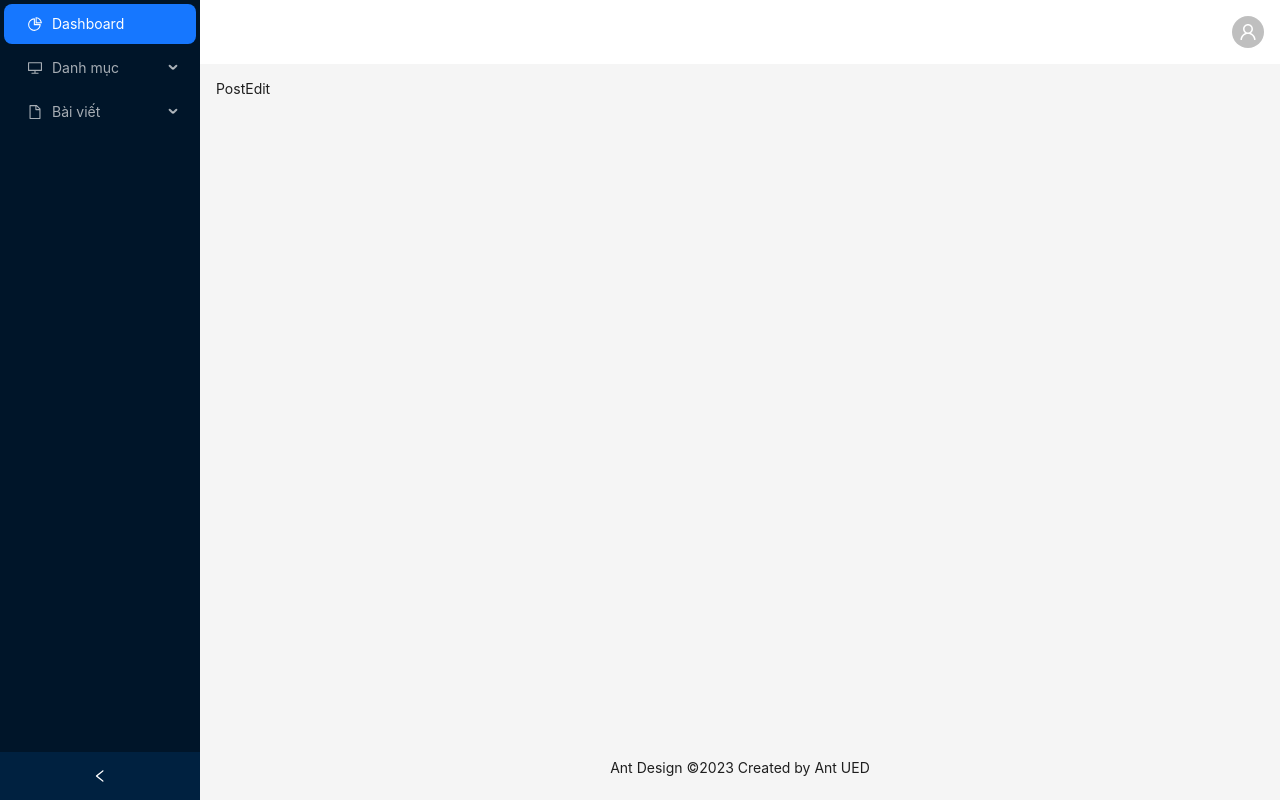
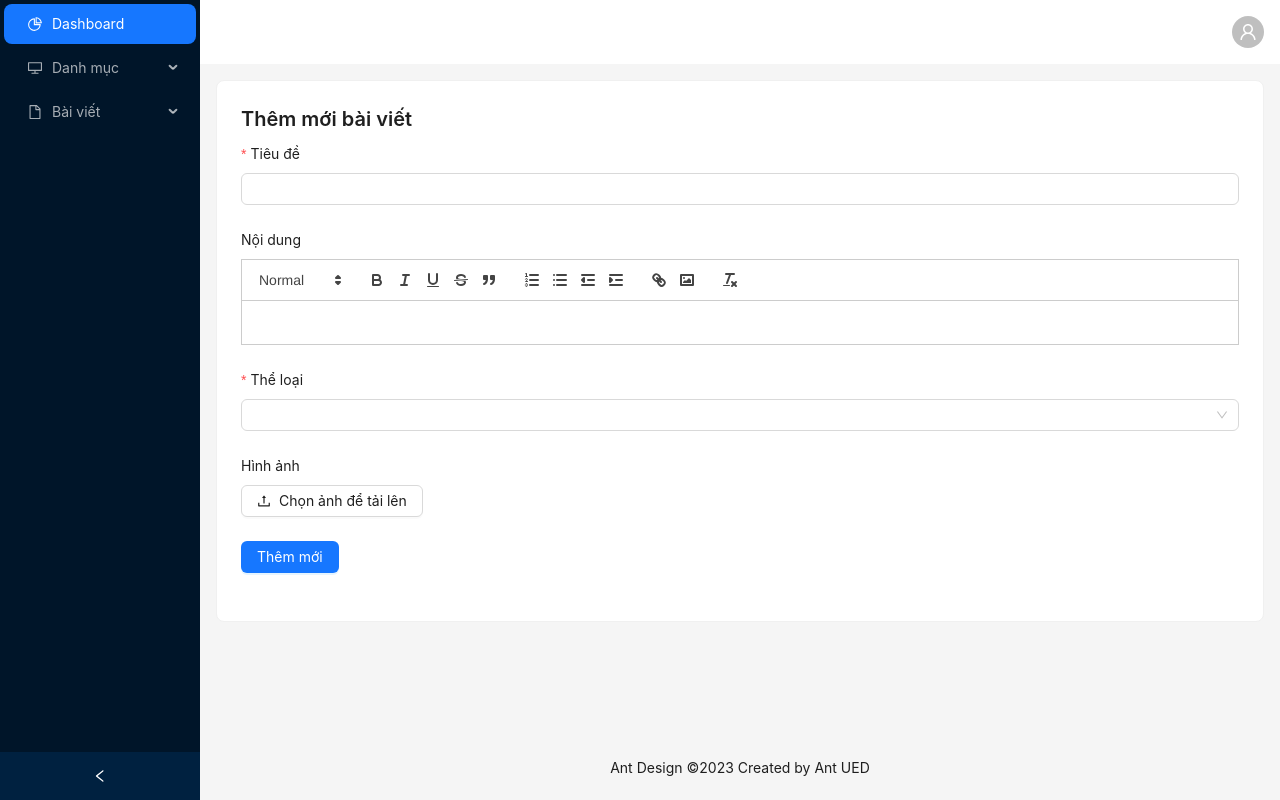
Before and after one commit to khangle23078/devblog-FE, a React (Vite) app: page /admin/post/edit/1 in a window 1280 px wide. Built offline with nearby package versions, Linux system fonts and the light colour scheme; no server answers.

Commit message:
feat: edit post by id

```diff
--- a/src/app/services/category.ts
+++ b/src/app/services/category.ts
@@ -1,6 +1,6 @@
-import {Category} from "../../interfaces/category";
-import {API_RESPONSE} from "../../interfaces/response";
-import {api} from "./api";
+import { Category } from "../../interfaces/category";
+import { API_RESPONSE } from "../../interfaces/response";
+import { api } from "./api";
 
 export const categoryApi = api.injectEndpoints({
   endpoints: (build) => ({
@@ -8,7 +8,7 @@ export const categoryApi = api.injectEndpoints({
       query: () => "/categories",
       providesTags: ["Category"],
     }),
-    getCategory: build.query<API_RESPONSE<Category>, string | undefined>({
+    getCategory: build.query<any, string | undefined>({
       query: (id: string) => `/category/${id}`,
     }),
     createCategory: build.mutation<void, Omit<Category, "id">>({
@@ -19,7 +19,7 @@ export const categoryApi = api.injectEndpoints({
       }),
       invalidatesTags: ["Category"],
     }),
-    editCategory: build.mutation<void, {id: string; data: Partial<Category>}>({
+    editCategory: build.mutation<void, { id: string; data: Partial<Category> }>({
       query: (category) => ({
         url: `/category/${category.id}`,
         method: "put",
--- a/src/app/services/post.ts
+++ b/src/app/services/post.ts
@@ -8,30 +8,39 @@ export const postApi = api.injectEndpoints({
       query: () => "/posts",
       providesTags: ["Post"],
     }),
+    getPost: build.query<API_RESPONSE<Post>, string | undefined>({
+      query: (id) => `/posts/${id}`,
+    }),
     createPost: build.mutation<void, Partial<Post>>({
       query: (data) => ({
         url: `/posts`,
         method: "post",
         body: data,
       }),
-      invalidatesTags: ["Post"]
+      invalidatesTags: ["Post"],
     }),
-    editPost: build.mutation<void, { data: Partial<Post>, _id: string }>({
-      query: ({ data, _id }) => ({
-        url: `/posts/${_id}`,
+    editPost: build.mutation<void, { id: string | undefined; data: Partial<Post> }>({
+      query: (post) => ({
+        url: `/posts/${post.id}`,
         method: "put",
-        body: data
+        body: post.data,
       }),
-      invalidatesTags: ["Post"]
+      invalidatesTags: ["Post"],
     }),
     deletePost: build.mutation<void, string>({
       query: (id) => ({
         url: `/posts/${id}`,
-        method: 'delete',
+        method: "delete",
       }),
-      invalidatesTags: ["Post"]
-    })
+      invalidatesTags: ["Post"],
+    }),
   }),
 });
 
-export const { useGetPostsQuery, useCreatePostMutation, useDeletePostMutation } = postApi;
+export const {
+  useGetPostsQuery,
+  useGetPostQuery,
+  useCreatePostMutation,
+  useEditPostMutation,
+  useDeletePostMutation,
+} = postApi;
--- a/src/pages/admin/post/PostEdit.tsx
+++ b/src/pages/admin/post/PostEdit.tsx
@@ -1,8 +1,114 @@
+import { UploadOutlined } from "@ant-design/icons";
+import {
+  Button,
+  Card,
+  Form,
+  Input,
+  Select,
+  Typography,
+  Upload,
+  message,
+} from "antd";
+import ReactQuill from "react-quill";
+import { useNavigate, useParams } from "react-router-dom";
+import { useEditPostMutation, useGetPostQuery } from "../../../app/services/post";
+import { useAppSelector } from "../../../app/store";
+import { editor } from "../../../config/editor";
+import { Post } from "../../../interfaces/post";
+import { useForm } from "antd/es/form/Form";
+import { useGetCategoriesQuery } from "../../../app/services/category";
+import { Category } from "../../../interfaces/category";
+
+const { Title } = Typography;
 
 const PostEdit = () => {
+  const { id } = useParams()
+  const { token } = useAppSelector((state) => state.auth)
+  const { data: response } = useGetPostQuery(id);
+  const { data: categories } = useGetCategoriesQuery();
+  const [editPost, { isLoading }] = useEditPostMutation()
+  const [form] = useForm()
+  const navigate = useNavigate()
+  const category = categories?.data.map((category: Category) => {
+    return {
+      value: category._id,
+      label: category.name
+    }
+  })
+
+  if (response) {
+    const post = response.data;
+    form.setFieldsValue({
+      title: post.title,
+      content: post.content,
+      category: post.category,
+      thumbnail: post.thumbnail
+    })
+  }
+
+  const handlePostEdit = async (data: Partial<Post>) => {
+    console.log(id);
+    if (id) {
+      await editPost({ id, data })
+      message.success('Sửa bài viết thành công')
+      navigate("/admin/post")
+    }
+  };
+
   return (
-    <div>PostEdit</div>
-  )
-}
+    <Card>
+      <Title level={4}>Thêm mới bài viết</Title>
+      <Form name="postAdd" onFinish={handlePostEdit} form={form} layout="vertical">
+        <Form.Item
+          label="Tiêu đề"
+          name="title"
+          rules={[{ required: true, message: "Vuil lòng nhập tiêu đề" }]}>
+          <Input />
+        </Form.Item>
+        <Form.Item label="Nội dung" name="content">
+          <ReactQuill
+            theme="snow"
+            modules={editor.modules}
+            formats={editor.formats}
+          />
+        </Form.Item>
+        <Form.Item
+          label="Thể loại"
+          name="category"
+          rules={[{ required: true, message: "Vuil lòng chọn thể loại" }]}>
+          <Select options={category} />
+        </Form.Item>
+        <Form.Item
+          label="Hình ảnh"
+          name="thumbnail"
+          getValueFromEvent={(event) => {
+            const image = event?.fileList[0]?.response?.file;
+            return image?.url;
+          }}>
+          <Upload
+            action={"https://new-esport-be.onrender.com/api/file/upload"}
+            name="image"
+            headers={{
+              authorization: `Bearer ${token}`,
+            }}
+          >
+            <Button icon={<UploadOutlined />}>Chọn ảnh để tải lên</Button>
+          </Upload>
+        </Form.Item>
+        {form.getFieldValue('thumbnail') ? (
+          <img
+            src={form.getFieldValue('thumbnail') ? form.getFieldValue('thumbnail') : ""}
+            className="object-cover w-full"
+          />
+        ) : null}
+        <Form.Item>
+          <Button type="primary" htmlType="submit" loading={isLoading}>
+            Thêm mới
+          </Button>
+        </Form.Item>
+      </Form>
+    </Card>
+  );
+};
 
-export default PostEdit
+export default PostEdit;
```
Also changed, not shown: src/pages/admin/category/CategoryEdit.tsx (+9 -9 lines).
